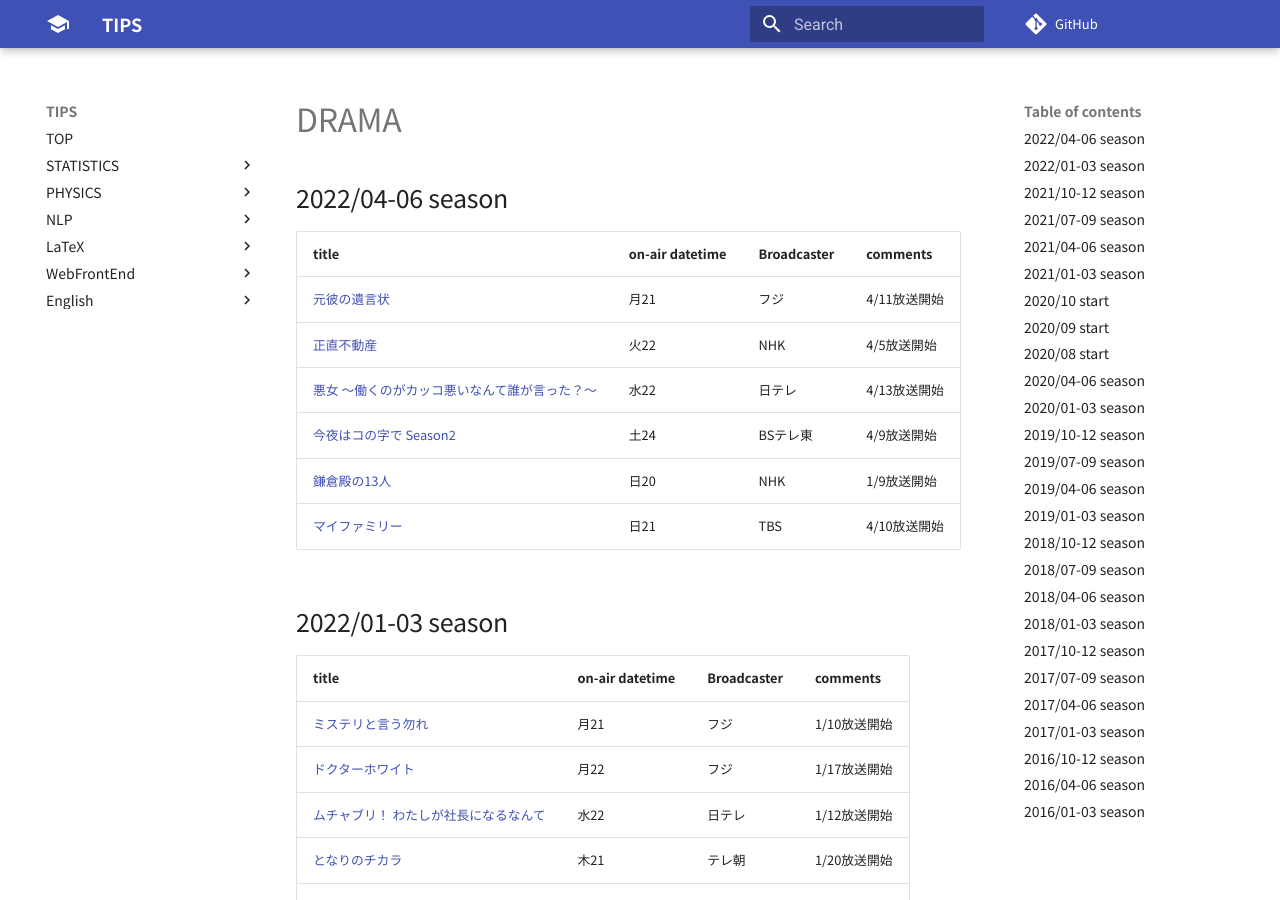
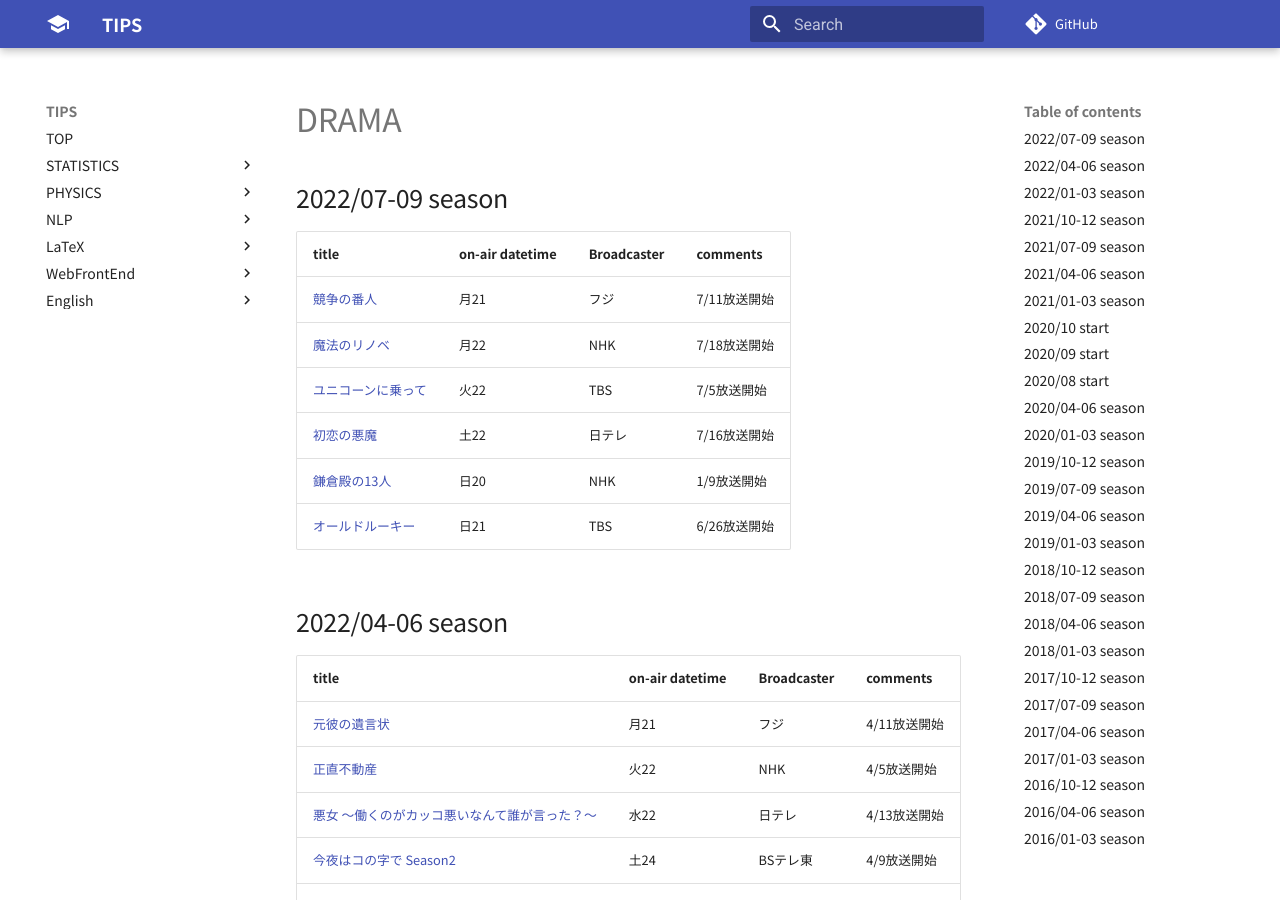
Before and after one commit to aYukiYoshida/tips, an MkDocs documentation site: the page built from docs/favorites/drama.md, in a window 1280 px wide and 900 px high. Built offline with MkDocs 1.6.1 and Material for MkDocs 9.7.7, drawn with Linux system fonts in a browser that asks for light colours; comment, search, counter and statistics services are not loaded.

Commit message:
[mod] Add table of 2022/07-2022/09 to drama doc

```diff
--- a/docs/favorites/drama.md
+++ b/docs/favorites/drama.md
@@ -1,4 +1,15 @@
 # DRAMA
+
+## 2022/07-09 season
+
+|title|on-air datetime|Broadcaster|comments|
+|:-|:-|:-|:-|
+|[競争の番人](https://www.fujitv.co.jp/kyosonobannin/)|月21|フジ|7/11放送開始|
+|[魔法のリノベ](https://www.ktv.jp/mahorino/)|月22|NHK|7/18放送開始|
+|[ユニコーンに乗って](https://www.tbs.co.jp/unicorn_ni_notte_tbs/)|火22|TBS|7/5放送開始|
+|[初恋の悪魔](https://www.ntv.co.jp/hatsukoinoakuma/)|土22|日テレ|7/16放送開始|
+|[鎌倉殿の13人](https://www.nhk.or.jp/kamakura13/)|日20|NHK|1/9放送開始|
+|[オールドルーキー](https://www.tbs.co.jp/OLDROOKIE_tbs/)|日21|TBS|6/26放送開始|
 
 ## 2022/04-06 season
 
```
